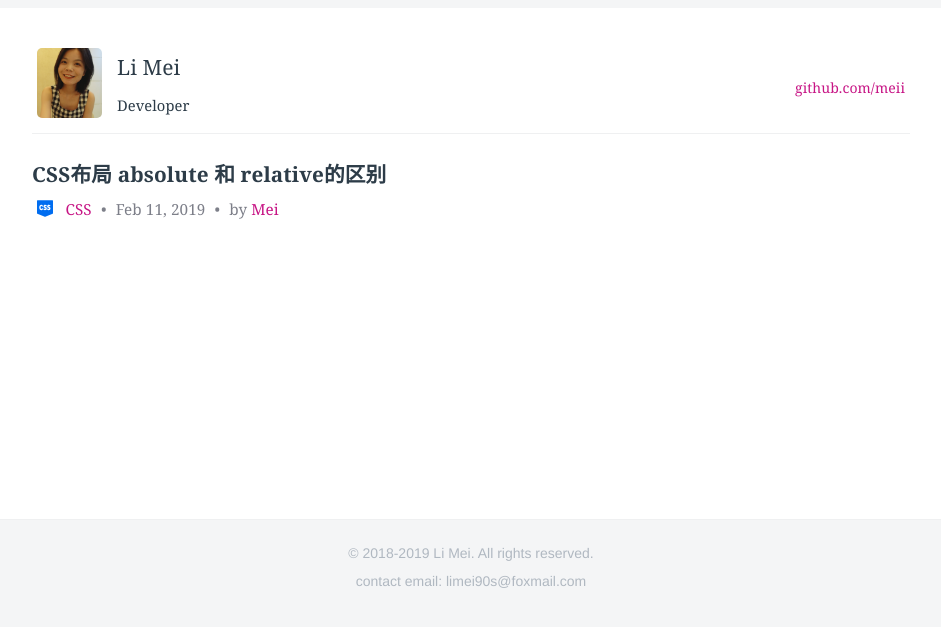
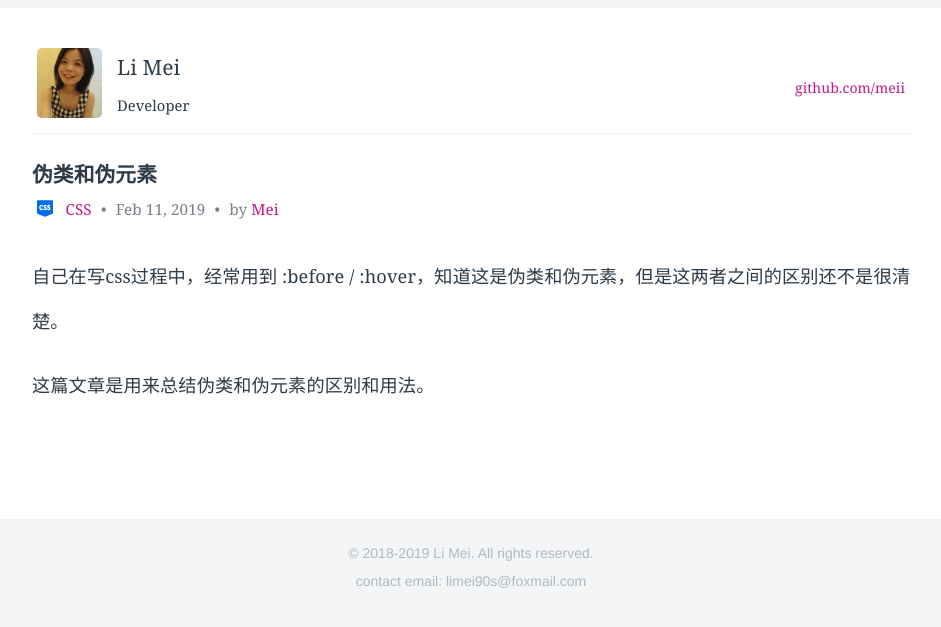
Before and after one commit to LiMeii/LiMeii.github.io, a Jekyll site: the page built from _posts/2019-02-11-css-pseudo.md, in a window 1280 px wide. Shown: the top 627 px of the page, without its empty margins (177-1118 px from the left). Built offline with Jekyll 4.4.1, drawn with Linux system fonts in a browser that asks for light colours.

Commit message:
update pseudo post

```diff
--- a/_posts/2019-02-11-css-pseudo.md
+++ b/_posts/2019-02-11-css-pseudo.md
@@ -3,7 +3,7 @@ title: pseudo element or class
 layout: post
 ---
 
-# CSS布局 absolute 和 relative的区别
+# 伪类和伪元素
 <div class="title-meta">
     <span><img class="title-category-img" style="margin-top: 0.2em;" src="../../../assets/images/categories/css3.svg" alt="css"></span>
     <span><a class="github-link" href="/2018/09/19/CSS.html">CSS</a></span>
@@ -12,3 +12,8 @@ layout: post
     <span class="title-bullet">•</span>
     <span>by <a class="github-link" href="http://github.com/limeii" title="http://github.com/limeii">Mei</a></span>
 </div>
+
+自己在写css过程中，经常用到 :before / :hover，知道这是伪类和伪元素，但是这两者之间的区别还不是很清楚。
+
+
+这篇文章是用来总结伪类和伪元素的区别和用法。
```
